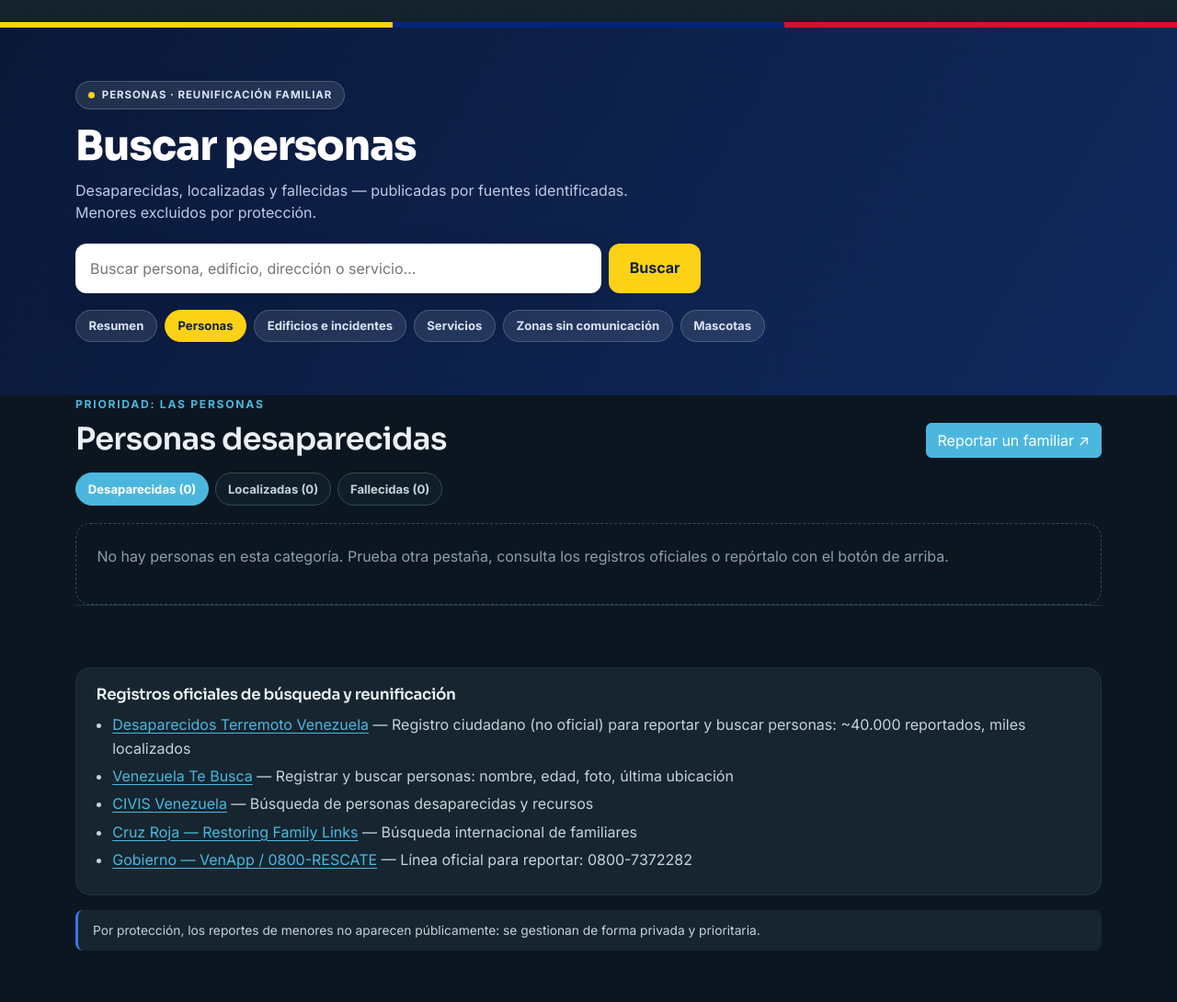
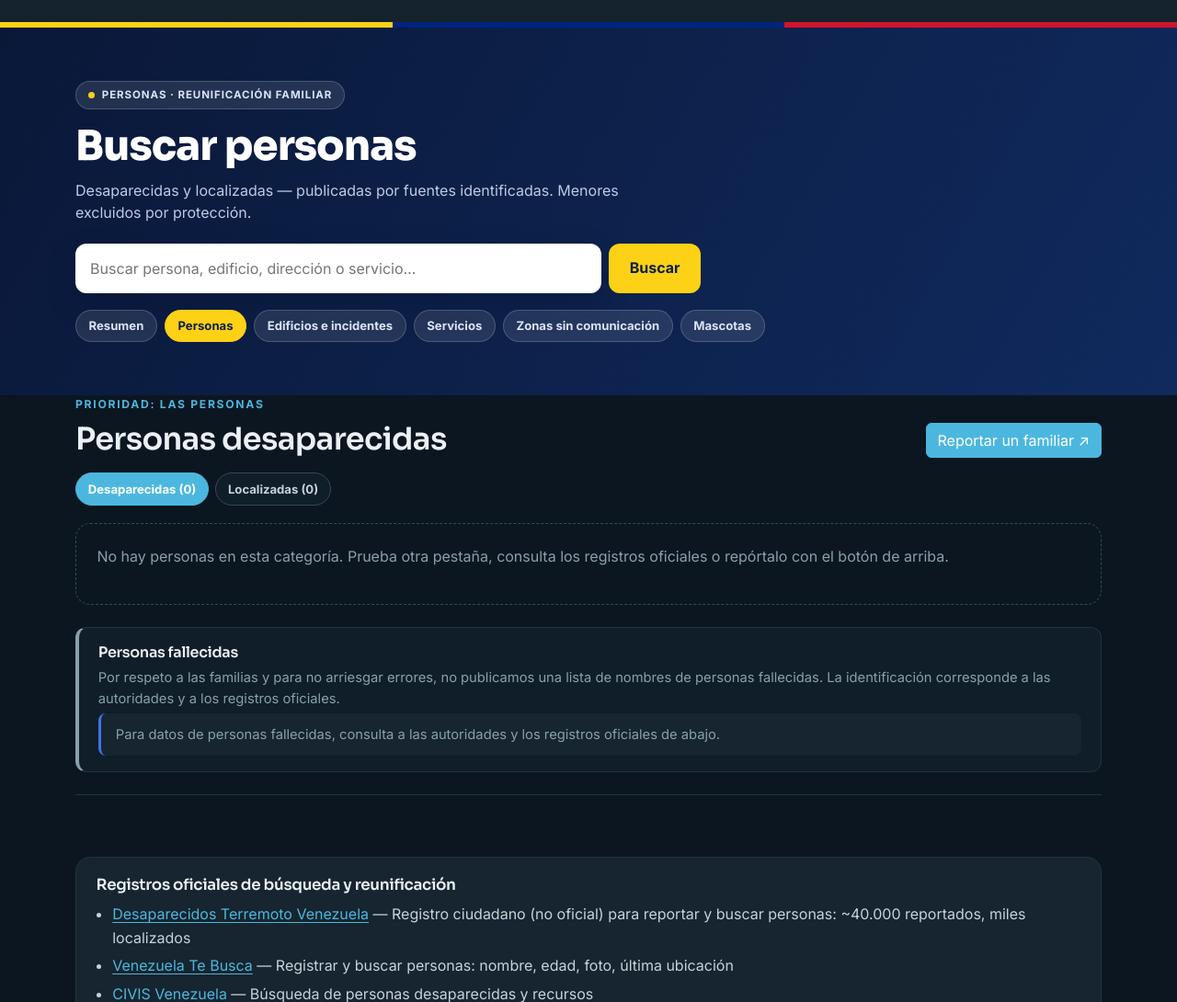
Before and after one commit to sibrianc/red-ayuda-venezuela, a Flask app: page /directorio/personas in a window 1280 px wide. Shown: the part 183-1273 px from the top of the page at 92% size. Run offline with Flask 3, Linux system fonts and the light colour scheme.

Commit message:
feat(personas): quitar lista pública de fallecidos + nota digna (#20)
Decisión editorial: el sitio se enfoca en reunificación (vivos). Por respeto a las familias
y para no arriesgar errores con nombres, se retira la categoría navegable "Fallecidas":
- PERSON_STATES queda en desaparecidas + localizadas; 'deceased' ya no es estado navegable
  (redirige a desaparecidas).
- En su lugar, una nota digna en la página de personas: no se publica lista de nombres, se
  muestra la cifra oficial (si existe) y se remite a autoridades/registros oficiales.
- Se mantienen "Desaparecidas" y "Localizadas" (términos precisos, alineados con el registro
  oficial). El parser/servicio siguen soportando 'deceased' (cifra agregada), no la lista.
- Tests actualizados; i18n EN de los textos nuevos.

Co-authored-by: Carlo Sibrian <sibrianc@users.noreply.github.com>
Co-authored-by: Claude Opus 4.8 <noreply@anthropic.com>

```diff
--- a/app/i18n.py
+++ b/app/i18n.py
@@ -74,6 +74,10 @@ TRANSLATIONS: dict[str, dict[str, str]] = {
         "Unidades de rescate y perros que ayudaron.": "Rescue units and dogs that helped.",
         "Panel": "Dashboard",
         "Reactivar el mapa": "Re-enable the map",
+        "Desaparecidas y localizadas — publicadas por fuentes identificadas. Menores excluidos por protección.": "Missing and found — published by identified sources. Minors excluded for protection.",
+        "Desaparecidas y localizadas. Busca o reporta a un familiar.": "Missing and found. Search for or report a relative.",
+        "Por respeto a las familias y para no arriesgar errores, no publicamos una lista de nombres de personas fallecidas. La identificación corresponde a las autoridades y a los registros oficiales.": "Out of respect for families and to avoid errors, we do not publish a list of names of deceased people. Identification is the responsibility of the authorities and official registries.",
+        "Para datos de personas fallecidas, consulta a las autoridades y los registros oficiales de abajo.": "For information on deceased people, consult the authorities and the official registries below.",
         "Reportar mascota perdida": "Report a lost pet",
         "Reportar mascota desaparecida": "Report a missing pet",
         "Ver el mapa vivo →": "Open the live map →",
--- a/app/public/routes.py
+++ b/app/public/routes.py
@@ -49,7 +49,10 @@ def _grouped(rows: list[dict]) -> list[dict]:
 PEOPLE_PAGE = 60
 SERVICES_PAGE = 60
 INCIDENTS_PAGE = 40
-PERSON_STATES = {"missing": "Desaparecidas", "found": "Localizadas", "deceased": "Fallecidas"}
+# El sitio se enfoca en REUNIFICACIÓN (vivos). Por respeto y exactitud no publicamos una
+# lista navegable de fallecidos: solo la cifra oficial (figure_dead) con una nota digna que
+# remite a las autoridades/registro oficial. Estados navegables: desaparecidas y localizadas.
+PERSON_STATES = {"missing": "Desaparecidas", "found": "Localizadas"}
 
 
 def _page_arg() -> int:
@@ -66,8 +69,8 @@ def directory():
     situation = public_situation()
     figures = {metric["key"]: metric for metric in situation}
     sections = [
-        {"label": _("Personas"), "desc": _("Desaparecidas, localizadas y fallecidas. Busca o reporta a un familiar."),
-         "count": count_person_records("missing") + count_person_records("found") + count_person_records("deceased"),
+        {"label": _("Personas"), "desc": _("Desaparecidas y localizadas. Busca o reporta a un familiar."),
+         "count": count_person_records("missing") + count_person_records("found"),
          "url": url_for("public.directory_people"), "accent": "#2a6fd6"},
         {"label": _("Edificios e incidentes"), "desc": _("Colapsos y evaluación estructural, con fuente."),
          "count": len(public_incidents()), "url": url_for("public.directory_incidents"), "accent": "#e5443a"},
@@ -103,7 +106,7 @@ def directory_people():
     situation = public_situation()
     figures = {metric["key"]: metric for metric in situation}
     tabs = [{"key": key, "label": _(label), "count": count_person_records(key, q or None)} for key, label in PERSON_STATES.items()]
-    headings = {"missing": "Personas desaparecidas", "found": "Personas localizadas", "deceased": "Personas fallecidas"}
+    headings = {"missing": "Personas desaparecidas", "found": "Personas localizadas"}
     return render_template(
         "public/directory_people.html",
         estado=estado, estado_label=_(PERSON_STATES[estado]), estado_heading=_(headings[estado]), tabs=tabs,
--- a/app/static/css/main.css
+++ b/app/static/css/main.css
@@ -1191,3 +1191,8 @@ html[data-theme="light"] .navbar-toggler-icon{ background-image:url("data:[embed
   border:1px solid rgba(45,225,214,.75); border-radius:8px; color:#aef6ef; cursor:pointer;
   font-family:'IBM Plex Mono',monospace; font-size:13px; font-weight:700; letter-spacing:.03em; }
 .mapc-btn-reactivate:hover{ background:rgba(45,225,214,.32); color:#dffbf7; }
+
+/* Nota digna sobre personas fallecidas (sin lista de nombres) */
+.dir-memoriam{ margin:1.5rem 0; padding:1.1rem 1.3rem; border:1px solid var(--border); border-left:4px solid var(--muted); border-radius:12px; background:var(--surface); }
+.dir-memoriam h3{ margin:0 0 .4rem; font-size:1rem; }
+.dir-memoriam p{ margin:.3rem 0 0; color:var(--muted); font-size:.92rem; line-height:1.55; }
--- a/app/templates/public/directory_people.html
+++ b/app/templates/public/directory_people.html
@@ -10,7 +10,7 @@
 {% set args = dict(estado=estado) %}{% if q %}{% set _x = args.update({'q': q}) %}{% endif %}
 <div class="rv-page directory-page">
   {{ chrome('personas', _('Personas · Reunificación familiar'), _('Buscar personas'),
-            _('Desaparecidas, localizadas y fallecidas — publicadas por fuentes identificadas. Menores excluidos por protección.'),
+            _('Desaparecidas y localizadas — publicadas por fuentes identificadas. Menores excluidos por protección.'),
             q, url_for('public.directory_people')) }}
 
   <div class="container" id="dir-results">
@@ -19,7 +19,6 @@
         <p class="eyebrow">{{ _('Prioridad: las personas') }}</p>
         <h2>{{ estado_heading }}{% if total %} <span class="dir-count">{{ "{:,}".format(total).replace(",", ".") }}</span>{% endif %}</h2>
         {% if estado == 'missing' and figure_missing %}<p class="dir-figure-context">{{ _('Cifra oficial reportada:') }} <strong>{{ "{:,}".format(figure_missing.value).replace(",", ".") }}</strong> ({{ figure_missing.source_name }}).</p>{% endif %}
-        {% if estado == 'deceased' and figure_dead %}<p class="dir-figure-context">{{ _('Cifra oficial reportada:') }} <strong>{{ "{:,}".format(figure_dead.value).replace(",", ".") }}</strong> ({{ figure_dead.source_name }}). {{ _('Solo se listan nombres ya publicados por fuentes identificadas.') }}</p>{% endif %}
       </div>
       <a class="btn btn-primary" href="{{ person_registry_url }}" target="_blank" rel="noopener">{{ _('Reportar un familiar') }} ↗</a>
     </div>
@@ -45,7 +44,7 @@
       </article>
       {% endfor %}
       {% for p in records %}
-      <article class="dir-person-card dir-person-{{ 'found' if estado == 'found' else ('deceased' if estado == 'deceased' else 'published') }}">
+      <article class="dir-person-card dir-person-{{ 'found' if estado == 'found' else 'published' }}">
         <div class="dir-person-source">{% if estado == 'found' %}{{ _('Localizada') }}{% else %}{{ _('Registro publicado') }}{% endif %}{% if p.source_name %} · {{ p.source_name }}{% endif %}</div>
         <h3>{{ p.full_name }}</h3>{{ corrob(p) }}
         <p class="dir-person-meta">{% if p.age is not none %}{{ p.age }} {{ _('años') }}{% endif %}{% if p.sex %} · {{ p.sex }}{% endif %}</p>
@@ -65,6 +64,13 @@
     </div>
     {% endif %}
 
+    <aside class="dir-memoriam" aria-label="{{ _('Personas fallecidas') }}">
+      <h3>{{ _('Personas fallecidas') }}</h3>
+      <p>{{ _('Por respeto a las familias y para no arriesgar errores, no publicamos una lista de nombres de personas fallecidas. La identificación corresponde a las autoridades y a los registros oficiales.') }}
+      {% if figure_dead %}{{ _('Cifra oficial reportada:') }} <strong>{{ "{:,}".format(figure_dead.value).replace(",", ".") }}</strong> ({{ figure_dead.source_name }}).{% endif %}</p>
+      <p class="dir-note">{{ _('Para datos de personas fallecidas, consulta a las autoridades y los registros oficiales de abajo.') }}</p>
+    </aside>
+
     <section class="rv-section dir-registries-section" id="registros">
       <div class="dir-registries">
         <h3>{{ _('Registros oficiales de búsqueda y reunificación') }}</h3>
```
Also changed, not shown: tests/test_directory_page.py (+9 -10 lines).
